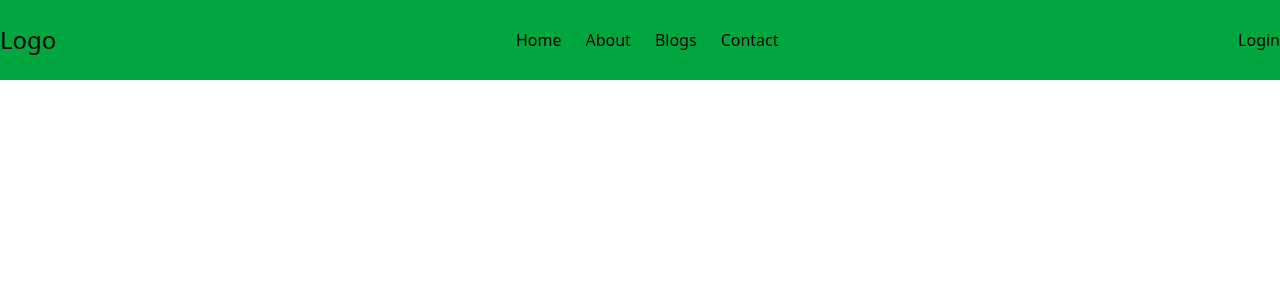
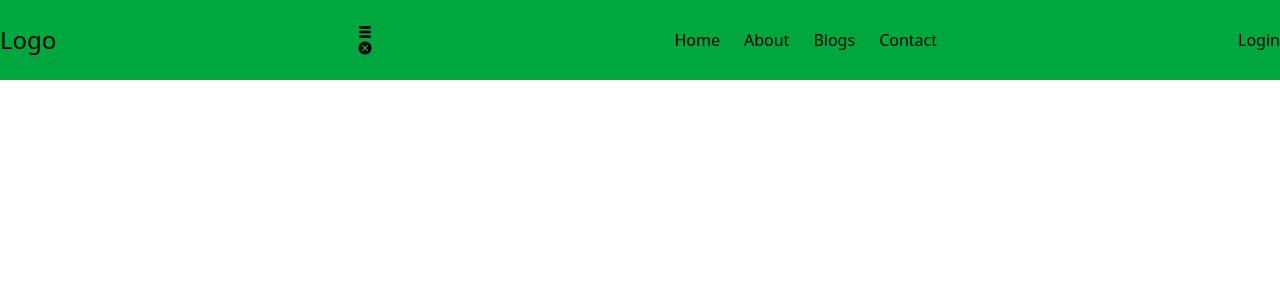
Before and after one commit to HasibCoderLab/React-Project-02, a React (Vite) app: page / in a window 1280 px wide. Shown: the top 300 px of the page. Built offline with nearby package versions, Linux system fonts and the light colour scheme.

Commit message:
add react icons

```diff
--- a/package.json
+++ b/package.json
@@ -13,6 +13,7 @@
     "@tailwindcss/vite": "^4.1.16",
     "react": "^19.1.1",
     "react-dom": "^19.1.1",
+    "react-icons": "^5.5.0",
     "react-router": "^7.9.4",
     "tailwindcss": "^4.1.16"
   },
--- a/src/components/Navbar/Navbar.jsx
+++ b/src/components/Navbar/Navbar.jsx
@@ -1,12 +1,21 @@
-import React from 'react'
+import React, { useState } from 'react'
+import { TiThMenu } from "react-icons/ti";
+
+import { IoMdCloseCircle } from "react-icons/io";
 
 const Navbar = () => {
+   const [ icon , setIcon] =  useState(false)
     return (
         <nav className='bg-green-600 py-4 md:py-6'>
 
             <div className=' container mx-auto flex   justify-between items-center '>
                 <h1 className='text-2xl'>Logo</h1>
+{/* =========================     Mobile Menu Btn   ============================ */}
 
+<button>
+    <TiThMenu />
+    <IoMdCloseCircle />
+</button>
                 <ul className=' flex  space-x-4  md:space-x-6 hover:cursor-pointer'>
                     <li>Home</li>
                     <li>About</li>
```
Also changed, not shown: 1 other file (tests, documents, lock files or other folders).
